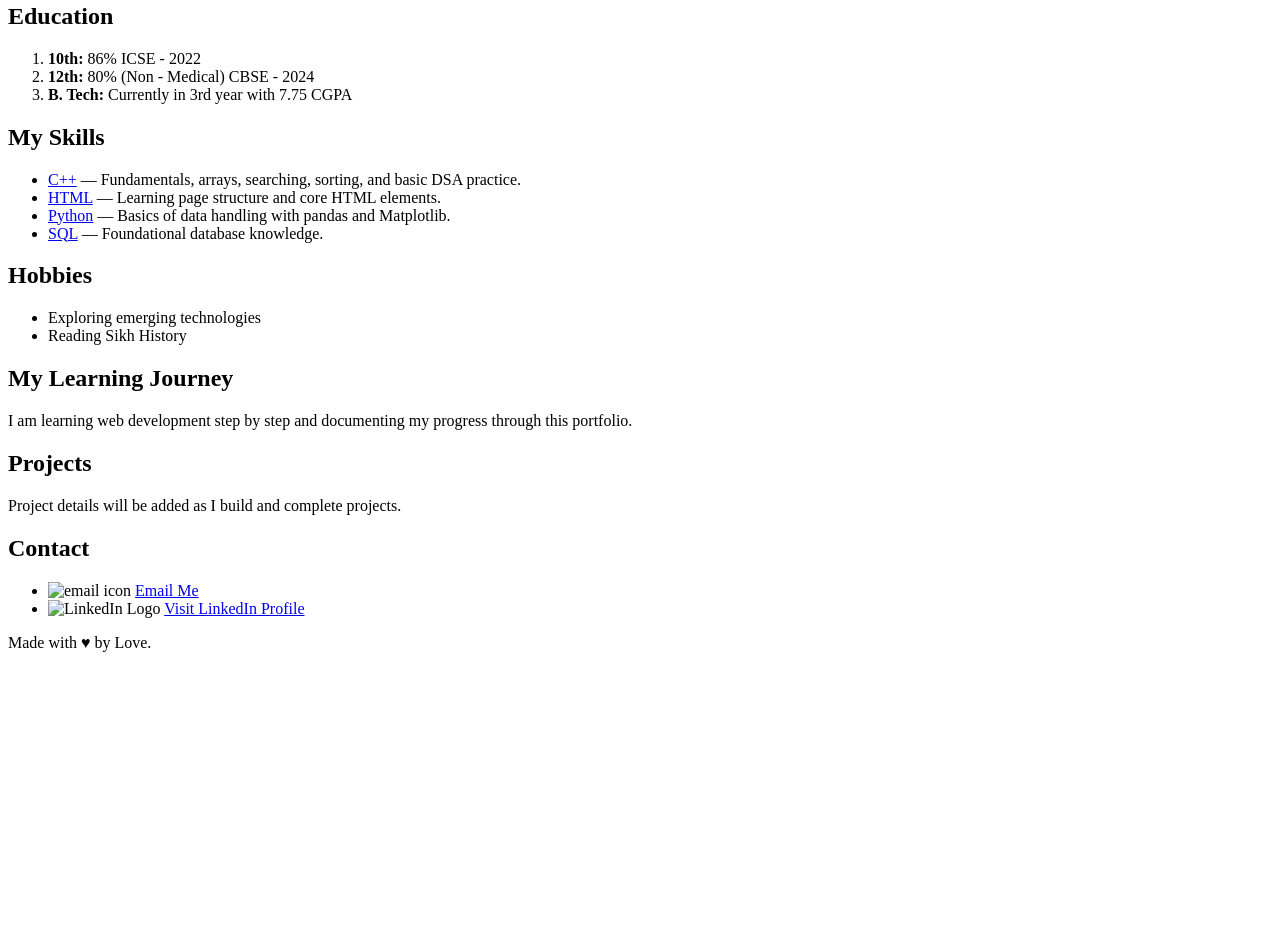
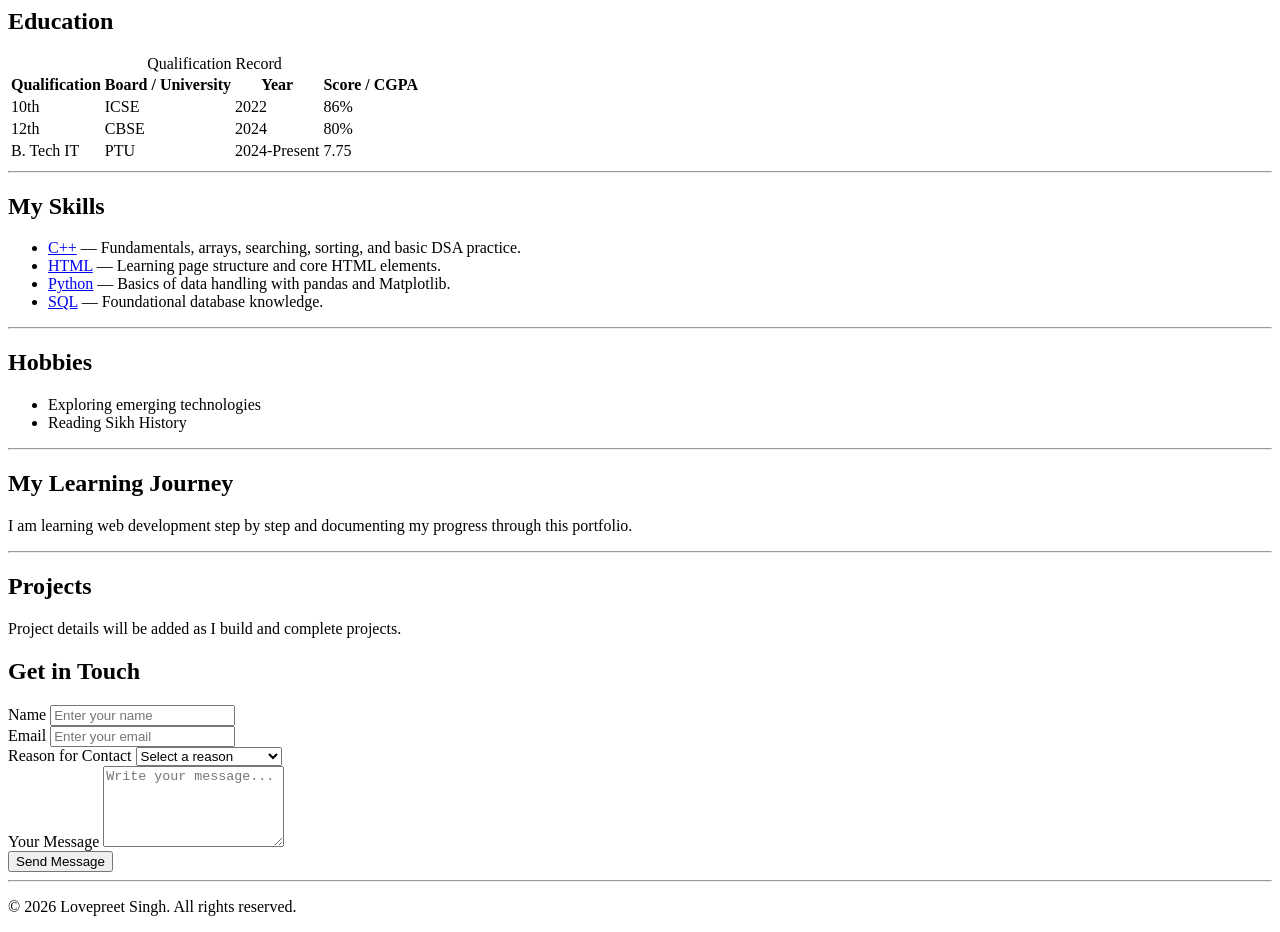
Before and after one commit to LoveTechX/developer-portfolio, a plain HTML site: page index.html in a window 1280 px wide. Shown: the part 520-1452 px from the top of the page. Before the commit the page ends 1188 px from the top, so only its background shows below. Drawn offline with Linux system fonts and the light colour scheme.

Commit message:
Complete HTML portfolio structure and contact form

```diff
--- a/index.html
+++ b/index.html
@@ -11,21 +11,21 @@
 
 <body>
     <!-- Navigation Links -->
+    <header>
         <nav>
             <ul>
                 <li><a href="#introduction">Introduction</a></li>
-            <li><a href="#education-heading">Education</a></li>
+                <li><a href="#education">Education</a></li>
                 <li><a href="#skills">Skills</a></li>
-            <li><a href="#hobbies-heading">Hobbies</a></li>
+                <li><a href="#hobbies">Hobbies</a></li>
                 <li><a href="#learning-journey">Journey</a></li>
                 <li><a href="#projects">Projects</a></li>
-            <li><a href="#contact-heading">Contact</a></li>
+                <li><a href="#contact">Contact</a></li>
             </ul>
         </nav>
-
+        <section id="introduction">
             <!-- Introduction Section -->
-    <h1 id="introduction">Hi, I am Lovepreet Singh</h1>
-    <div>
+            <h1>Hi, I am Lovepreet Singh</h1>
             <img src="images/profile.png" alt="Lovepreet Singh Profile Photo" width="300">
             <p>
                 I am a B.Tech Information Technology student interested in
@@ -34,63 +34,129 @@
                 I am building my programming and problem-solving skills
                 by learning concepts and applying them through practical projects.
             </p>
-    </div>
+        </section>
+    </header>
+    <hr>
 
     <!-- Education Section -->
-    <div>
-        <h2 id="education-heading">Education</h2>
-        <ol>
-            <li><b>10th:</b> 86% ICSE - 2022</li>
-            <li><b>12th:</b> 80% (Non - Medical) CBSE - 2024</li>
-            <li><b>B. Tech:</b> Currently in 3rd year with 7.75 CGPA</li>
-        </ol>
-    </div>
+    <main>
+        <section id="education">
+            <h2>Education</h2>
+            <table>
+                <caption>Qualification Record</caption>
+                <thead>
+                    <tr>
+                        <th>Qualification</th>
+                        <th>Board / University</th>
+                        <th>Year</th>
+                        <th>Score / CGPA</th>
+                    </tr>
+                </thead>
+                <tbody>
+                    <tr>
+                        <td>10th</td>
+                        <td>ICSE</td>
+                        <td>2022</td>
+                        <td>86%</td>
+                    </tr>
+                    <tr>
+                        <td>12th</td>
+                        <td>CBSE</td>
+                        <td>2024</td>
+                        <td>80%</td>
+                    </tr>
+                    <tr>
+                        <td>B. Tech IT</td>
+                        <td>PTU</td>
+                        <td>2024-Present</td>
+                        <td>7.75</td>
+                    </tr>
+                </tbody>
+            </table>
+        </section>
+        <hr>
 
         <!-- Skills Section -->
-    <h2 id="skills">My Skills</h2>
+        <section id="skills">
+            <h2>My Skills</h2>
 
             <ul>
-        <li><a href="https://cppreference.com/">C++</a> — Fundamentals, arrays, searching, sorting, and basic DSA
+                <li><a href="https://cppreference.com/">C++</a> — Fundamentals, arrays, searching, sorting, and basic
+                    DSA
                     practice.</li>
-        <li><a href="https://developer.mozilla.org/en-US/docs/Web/HTML">HTML</a> — Learning page structure and core HTML
+                <li><a href="https://developer.mozilla.org/en-US/docs/Web/HTML">HTML</a> — Learning page structure and
+                    core
+                    HTML
                     elements.</li>
-        <li><a href="https://www.python.org/doc/">Python</a> — Basics of data handling with pandas and Matplotlib.</li>
+                <li><a href="https://www.python.org/doc/">Python</a> — Basics of data handling with pandas and
+                    Matplotlib.
+                </li>
                 <li><a href="https://www.postgresql.org/docs">SQL</a> — Foundational database knowledge.</li>
             </ul>
+        </section>
+        <hr>
 
         <!-- Hobbies Section -->
-    <h2 id="hobbies-heading">Hobbies</h2>
+        <section id="hobbies">
+            <h2>Hobbies</h2>
             <ul>
                 <li>Exploring emerging technologies</li>
                 <li>Reading Sikh History</li>
             </ul>
+        </section>
+        <hr>
+
         <!-- Learning Journey Section -->
-    <h2 id="learning-journey">My Learning Journey</h2>
+        <section id="learning-journey">
+            <h2>My Learning Journey</h2>
 
             <p>
                 I am learning web development step by step and documenting
                 my progress through this portfolio.
             </p>
+        </section>
+        <hr>
         <!-- Projects Section -->
-    <h2 id="projects">Projects</h2>
-
+        <section id="projects">
+            <h2>Projects</h2>
             <p>Project details will be added as I build and complete projects.</p>
+        </section>
 
         <!-- Contact Section -->
-    <h2 id="contact-heading">Contact</h2>
-    <ul>
-        <li>
-            <img src="images/mail-icon.png" alt="email icon" height="25">
-            <a href="mailto:lovepreetsinghthind08@gmail.com">Email Me</a>
-        </li>
-        <li>
-            <img src="images/LI-In-Bug.png" alt="LinkedIn Logo" height="25">
-            <a href="https://www.linkedin.com/in/lovepreet-singh-177b8b32a">Visit LinkedIn Profile</a>
-        </li>
-    </ul>
-
-    <!-- Footer Section -->
-    <p>Made with &hearts; by Love.</p>
+        <section id="contact">
+            <h2>Get in Touch</h2>
+            <form action="#">
+                <div>
+                    <label for="name">Name</label>
+                    <input type="text" name="name" id="name" placeholder="Enter your name" required autocomplete="name">
+                </div>
+                <div>
+                    <label for="email">Email</label>
+                    <input type="email" name="email" id="email" placeholder="Enter your email" required autocomplete="email">
+                </div>
+                <div>
+                    <label for="reason">Reason for Contact</label>
+                    <select name="reason" id="reason" required>
+                        <option value="" selected disabled>Select a reason</option>
+                        <option value="technical-support">Technical Support</option>
+                        <option value="hiring">Hiring</option>
+                        <option value="project-dev">Project Development</option>
+                        <option value="career-networking">Career Networking</option>
+                        <option value="other">Other</option>
+                    </select>
+                </div>
+                <div>
+                    <label for="query">Your Message</label>
+                    <textarea name="query" id="query" placeholder="Write your message..." rows="5" required></textarea>
+                </div>
+                <button type="submit">Send Message</button>
+            </form>
+        </section>
+    </main>
+    <hr>
+    <footer>
+        <p>&copy; 2026 Lovepreet Singh. All rights reserved.</p>
+    </footer>
 
 </body>
 
```
Lines whose indentation alone changed are shown as unchanged.
